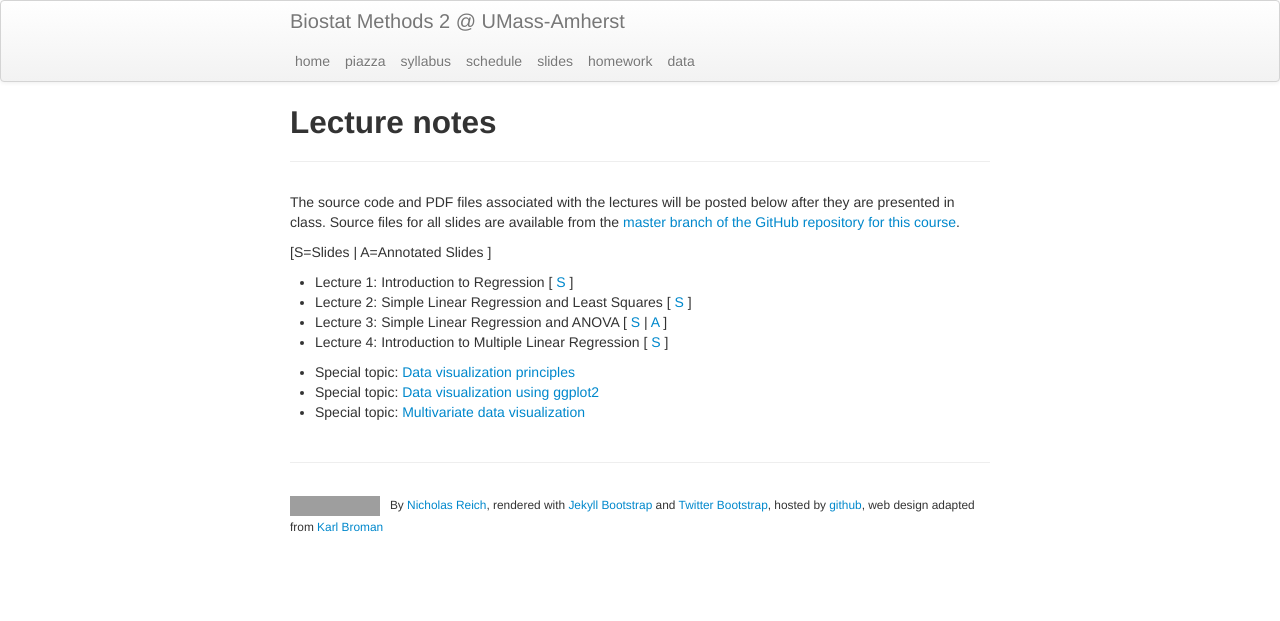
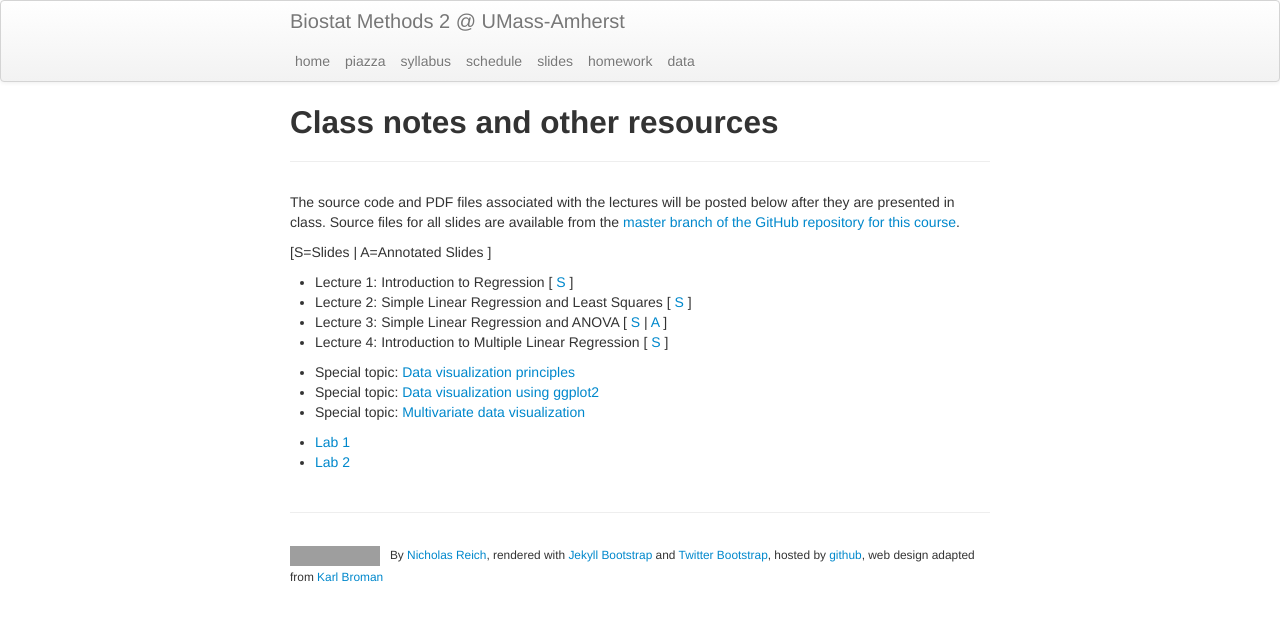
Before and after one commit to sandra8282/applied-regression-2016, a Jekyll site: the page built from pages/slides.md, in a window 1280 px wide. Shown: the top 621 px of the page. Built offline with Jekyll 4.4.1, drawn with Linux system fonts in a browser that asks for light colours; grey boxes are pictures that could not be loaded.

Commit message:
updated lab and slide links.

```diff
--- a/pages/slides.md
+++ b/pages/slides.md
@@ -1,6 +1,6 @@
 ---
 layout: page
-title: Lecture notes
+title: Class notes and other resources
 tagline:
 ---
 
@@ -20,6 +20,9 @@ The source code and PDF files associated with the lectures will be posted below
 * Special topic: [Multivariate data visualization](http://nickreich.github.io/data-stories-2016/assets/lectures/data-viz-NHANES/Presentation-NHANES.html#1)
 
 
+* [Lab 1](../assets/labs/lab1-intro-slr/lab1-intro-slr.pdf)
+* [Lab 2](../assets/labs/lab2-intro-mlr.pdf)
+
 <!--
 
 \|  [A](../assets/lectures/lecture4-mlr-intro/lecture4-mlr-intro-annotated.pdf)
```
Also changed, not shown: pages/schedule.md (+1 -1 lines).
